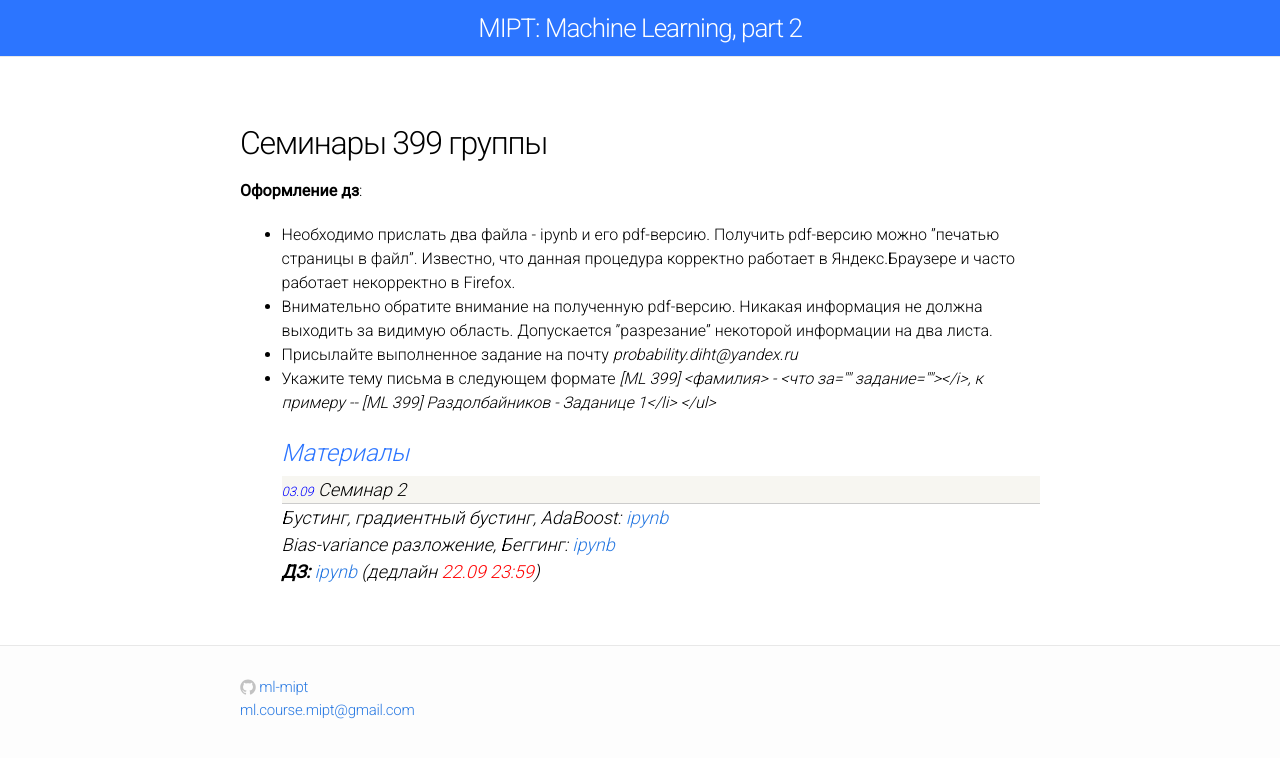
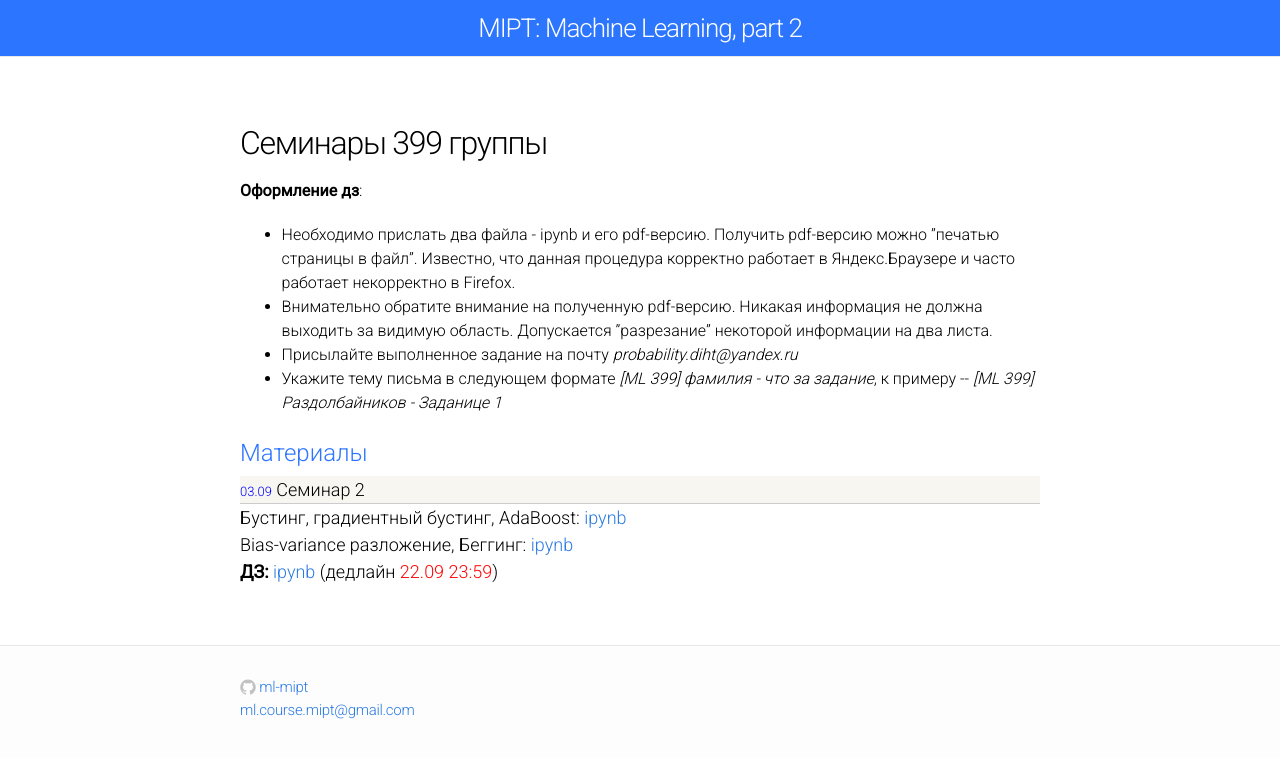
Before and after one commit to ml-mipt/old-ml-mipt.github.io, a Jekyll site: the page built from 399/seminars.md, in a window 1280 px wide. Shown: the top 758 px of the page. Built offline with Jekyll 4.4.1, drawn with Linux system fonts in a browser that asks for light colours; part of the change alters nothing that is shown.

```diff
--- a/399/seminars.md
+++ b/399/seminars.md
@@ -11,7 +11,7 @@ permalink: /399/
   <li>Необходимо прислать два файла - ipynb и его pdf-версию. Получить pdf-версию можно ”печатью страницы в файл”. Известно, что данная процедура корректно работает в Яндекс.Браузере и часто работает некорректно в Firefox.</li>
   <li>Внимательно обратите внимание на полученную pdf-версию. Никакая информация не должна выходить за видимую область. Допускается ”разрезание” некоторой информации на два листа.</li>
   <li>Присылайте выполненное задание на почту <i>probability.diht@yandex.ru</i></li>
-  <li>Укажите тему письма в следующем формате <i>[ML 399] <фамилия> - <что за задание></i>, к примеру -- <i>[ML 399] Раздолбайников - Заданице 1</i></li>
+  <li>Укажите тему письма в следующем формате <i>[ML 399] фамилия - что за задание</i>, к примеру -- <i>[ML 399] Раздолбайников - Заданице 1</i></li>
 </ul>
 
 
```
